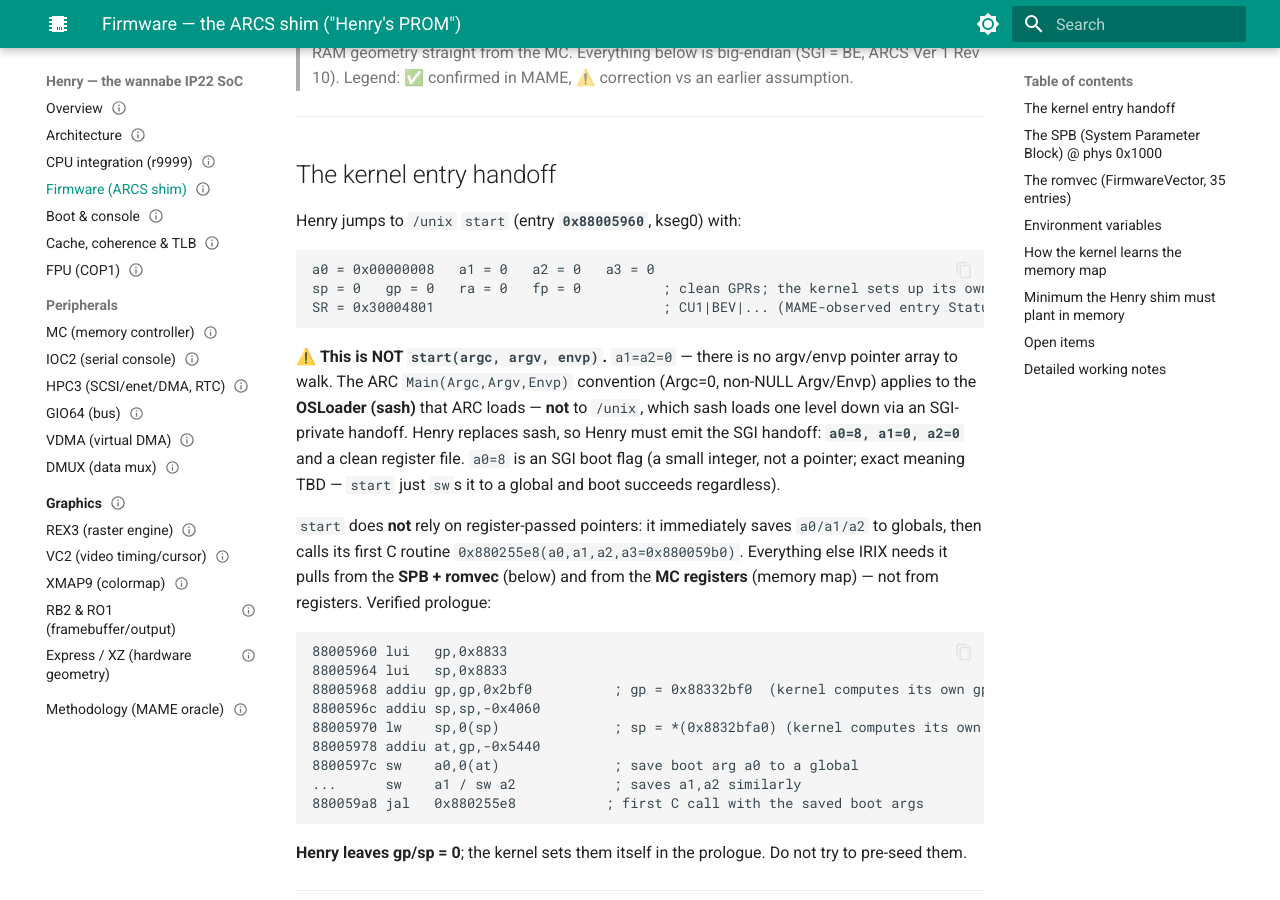
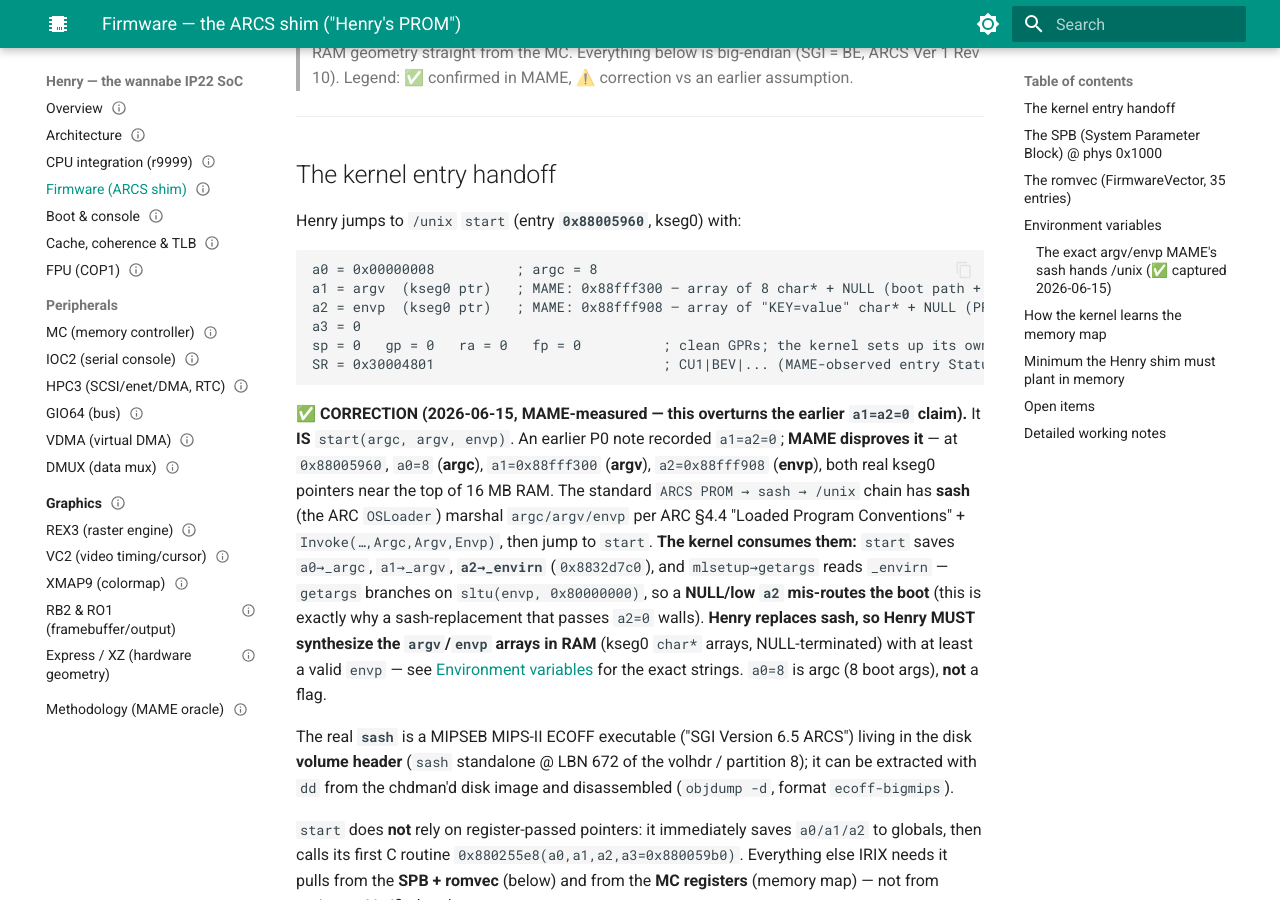
Before and after one commit to dsheffie/henry-the-wannabe-ip22-soc, an MkDocs documentation site: the page built from docs/firmware-arcs.md, in a window 1280 px wide and 900 px high, scrolled down 319 px. Built offline with MkDocs 1.6.1 and Material for MkDocs 9.7.7, drawn with Linux system fonts in a browser that asks for light colours; some of the changed text lies outside the part shown.

Commit message:
docs(firmware): correct the kernel handoff — it IS start(argc,argv,envp)
MAME-measured at 0x88005960: a0=8 (argc), a1=0x88fff300 (argv), a2=0x88fff908
(envp) — real kseg0 pointers, NOT a1=a2=0 as previously documented. The
kernel saves a2->_envirn and mlsetup/getargs consumes it (branches on
sltu(envp,0x80000000)), so a NULL a2 mis-routes the boot. sash (ARC OSLoader,
extracted from the disk volume header — MIPSEB ECOFF) marshals argc/argv/envp
per ARC §4.4. Henry replaces sash, so must synthesize argv/envp. Added the
exact captured argv/envp strings.

Co-Authored-By: Claude Opus 4.8 (1M context) <noreply@anthropic.com>

````diff
--- a/docs/firmware-arcs.md
+++ b/docs/firmware-arcs.md
@@ -22,16 +22,29 @@ source: r9999/IRIX_CPU_REQUIREMENTS.md (P0-A/B/C); ARCS section of r9999/IP22_CH
 Henry jumps to `/unix` `start` (entry **`0x88005960`**, kseg0) with:
 
 ```
-a0 = 0x00000008   a1 = 0   a2 = 0   a3 = 0
+a0 = 0x00000008          ; argc = 8
+a1 = argv  (kseg0 ptr)   ; MAME: 0x88fff300 — array of 8 char* + NULL (boot path + OSLoad* strings)
+a2 = envp  (kseg0 ptr)   ; MAME: 0x88fff908 — array of "KEY=value" char* + NULL (PROM env vars)
+a3 = 0
 sp = 0   gp = 0   ra = 0   fp = 0          ; clean GPRs; the kernel sets up its own gp/sp
 SR = 0x30004801                            ; CU1|BEV|... (MAME-observed entry Status)
 ```
 
-⚠️ **This is NOT `start(argc, argv, envp)`.** `a1=a2=0` — there is no argv/envp pointer array to walk. The ARC
-`Main(Argc,Argv,Envp)` convention (Argc=0, non-NULL Argv/Envp) applies to the **OSLoader (sash)** that ARC loads —
-**not** to `/unix`, which sash loads one level down via an SGI-private handoff. Henry replaces sash, so Henry must
-emit the SGI handoff: **`a0=8, a1=0, a2=0`** and a clean register file. `a0=8` is an SGI boot flag (a small
-integer, not a pointer; exact meaning TBD — `start` just `sw`s it to a global and boot succeeds regardless).
+✅ **CORRECTION (2026-06-15, MAME-measured — this overturns the earlier `a1=a2=0` claim).** It **IS**
+`start(argc, argv, envp)`. An earlier P0 note recorded `a1=a2=0`; **MAME disproves it** — at `0x88005960`,
+`a0=8` (**argc**), `a1=0x88fff300` (**argv**), `a2=0x88fff908` (**envp**), both real kseg0 pointers near the top
+of 16 MB RAM. The standard `ARCS PROM → sash → /unix` chain has **sash** (the ARC `OSLoader`) marshal
+`argc/argv/envp` per ARC §4.4 "Loaded Program Conventions" + `Invoke(…,Argc,Argv,Envp)`, then jump to `start`.
+**The kernel consumes them:** `start` saves `a0→_argc`, `a1→_argv`, **`a2→_envirn`** (`0x8832d7c0`), and
+`mlsetup→getargs` reads `_envirn` — `getargs` branches on `sltu(envp, 0x80000000)`, so a **NULL/low `a2`
+mis-routes the boot** (this is exactly why a sash-replacement that passes `a2=0` walls). **Henry replaces sash,
+so Henry MUST synthesize the `argv`/`envp` arrays in RAM** (kseg0 `char*` arrays, NULL-terminated) with at least
+a valid `envp` — see [Environment variables](#environment-variables) for the exact strings. `a0=8` is argc (8
+boot args), **not** a flag.
+
+The real **`sash`** is a MIPSEB MIPS-II ECOFF executable ("SGI Version 6.5 ARCS") living in the disk **volume
+header** (`sash` standalone @ LBN 672 of the volhdr / partition 8); it can be extracted with `dd` from the
+chdman'd disk image and disassembled (`objdump -d`, format `ecoff-bigmips`).
 
 `start` does **not** rely on register-passed pointers: it immediately saves `a0/a1/a2` to globals, then calls its
 first C routine `0x880255e8(a0,a1,a2,a3=0x880059b0)`. Everything else IRIX needs it pulls from the **SPB + romvec**
@@ -159,6 +172,21 @@ the env block** that `GetEnvironmentVariable` reads. Standard ARC vars (arcs_spe
 absence caused early kernel panics in MAME until a one-time PROM `setenv -f eaddr <mac>`), `dbaud`, `rbaud`,
 `bootfile`, `path`, `console`.
 
+### The exact `argv`/`envp` MAME's sash hands `/unix` (✅ captured 2026-06-15)
+
+The kernel reads these **two ways**: the `a2=envp` pointer (→ `_envirn` → `getargs`, see the handoff section)
+*and* `GetEnvironmentVariable(30)` romvec calls. The live values from MAME (synthesize at least `envp`):
+
+```
+argv[8] :  scsi(0)disk(1)rdisk(0)partition(0)/unix   OSLoadOptions=auto   ConsoleIn=serial(0)
+           ConsoleOut=serial(0)   SystemPartition=scsi(0)disk(1)rdisk(0)partition(8)   OSLoader=sash
+           OSLoadPartition=scsi(0)disk(1)rdisk(0)partition(0)   OSLoadFilename=/unix
+envp[]  :  AutoLoad=Yes  TimeZone=PST8PDT  console=d  diskless=0  dbaud=9600  volume=80  sgilogo=y
+           autopower=y  eaddr=08:01:02:03:04:05  ConsoleOut=serial(0)  ConsoleIn=serial(0)  cpufreq=100
+           SystemPartition=...  OSLoadPartition=...  OSLoadFilename=/unix  OSLoader=sash
+           kernname=scsi(0)disk(1)rdisk(0)partition(0)/unix
+```
+
 What matters for a direct `/unix` boot:
 - **`eaddr`** — *load-bearing*: set it (e.g. `eaddr=08:00:69:xx:xx:xx`) or the kernel panics early in network init.
 - **`console`** — selects the serial console (`d` / `g`); Henry's console is IOC2 serial (see `peripherals/ioc2.md`).
````
